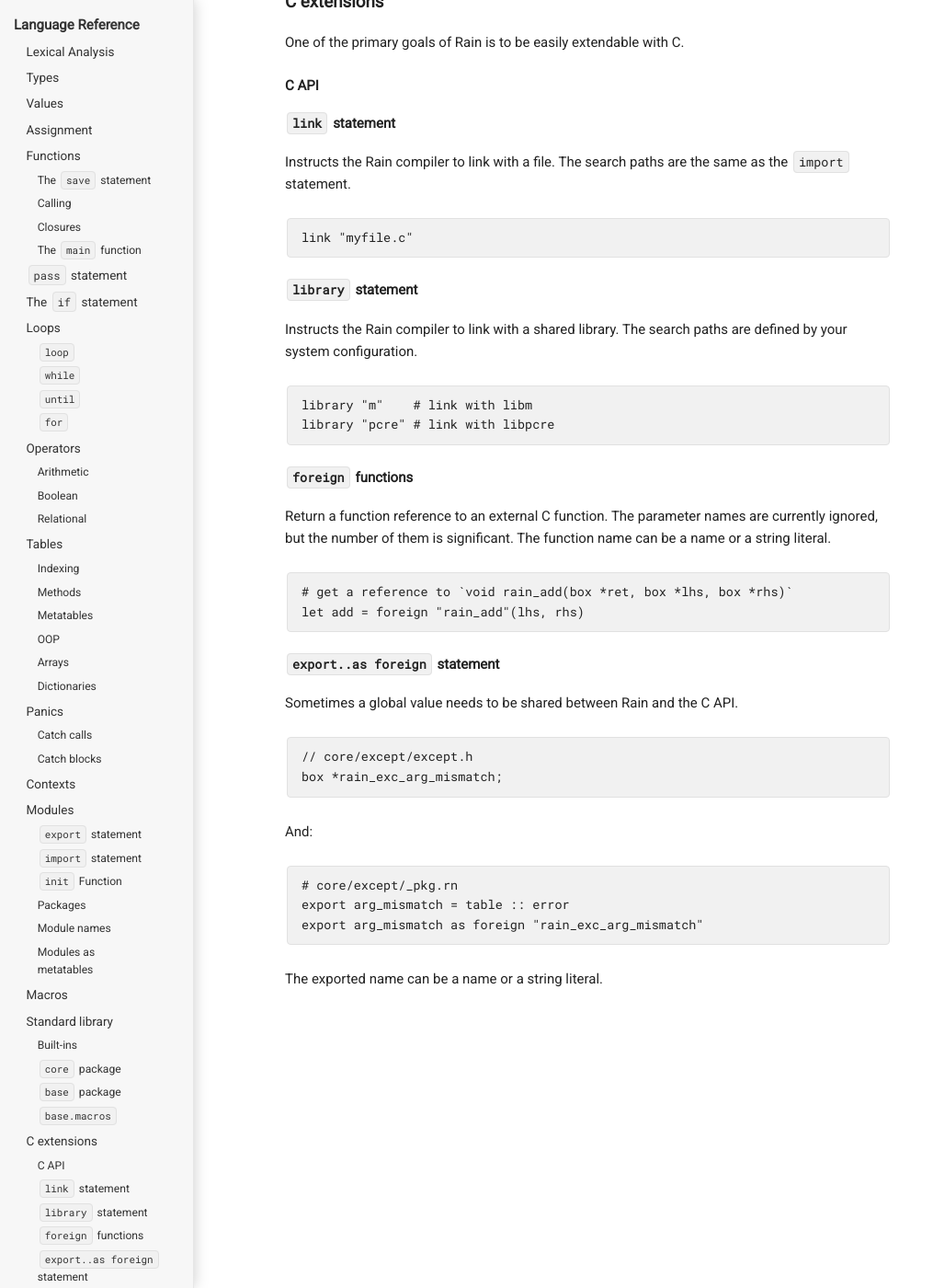
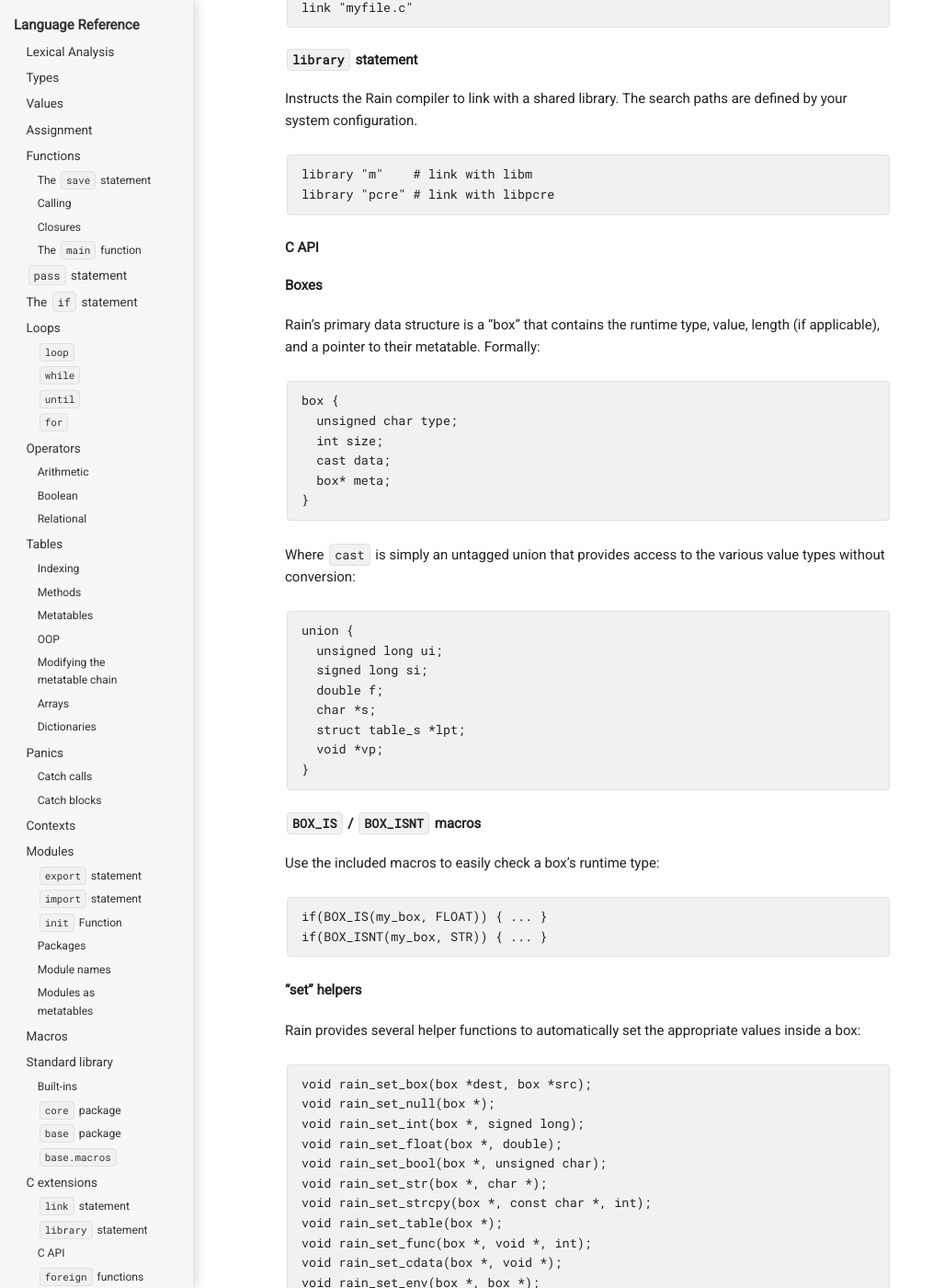
Before and after one commit to scizzorz/rain, a Jekyll site: the page built from docs/index.md, in a window 1280 px wide and 1400 px high, scrolled down 15230 px. Shown: the whole window at 92% size, without its empty margins (0-1015 px from the left). Built offline with Jekyll 4.4.1, drawn with Linux system fonts in a browser that asks for light colours; some of the changed text lies outside the part shown.

Commit message:
docs: Some small updates

```diff
--- a/docs/index.md
+++ b/docs/index.md
@@ -361,6 +361,16 @@
     s:init(5)       # "init" is defined on square
     print(s:area()) # 25 - "area" is first defined on rectangle
 
+#### Modifying the metatable chain
+
+You can modify the metatable chain with multiple uses of the `::` operator.
+The `::` operator is right-associative.
+
+    let a = table                # a
+    let b = table :: a           # b -> a
+    let c = table :: a           # c -> a
+    let d = table :: c :: b :: a # d -> c -> b -> a
+
 #### Arrays
 
 Rain has no formal "arrays" - it simply mimics them by using tables with keys
@@ -541,29 +551,20 @@
 
 Because modules are simply tables, they can be used as metatables / classes.
 
-    import array
+    import rand
 
-    let arr = table :: array
-    arr[0] = "Zero"
-    arr[1] = "One"
-    arr[2] = "Two"
+    let rng = table :: rand # `rng` acts as a new "instance" of `rand`
 
-    for val in arr:values() # values is a method defined in base.array
-      print(val)
+    rng:seed(0)
+    rand:seed(1)
 
-In fact, if `array` is imported, then array literals automatically have it set
-as their metatable:
+    print(rng:next())
+    print(rand:next())
 
-    import array
-
-    let arr = ["Zero", "One", "Two"]
-
-    for val in arr:values()
-      print(val)
-
-The same is true of dictionary literals and the `dict` module.
 
 ### Macros
+
+Rain supports AST-rewriting macros.
 
 ### Standard library
 
@@ -618,16 +619,6 @@
 
 Things that Rain likes to have.
 
-##### `base.array`
-
-A module containing array helpers. Often used as a metatable. If imported,
-array literals have it preset as their metatable.
-
-##### `base.dict`
-
-A module containing dict helpers. Often used as a metatable. If imported,
-dictionary literals have it preset as their metatable.
-
 #### `base.macros`
 
 Some helper macros.
@@ -652,6 +641,56 @@
 
     library "m"    # link with libm
     library "pcre" # link with libpcre
+
+#### C API
+
+##### Boxes
+
+Rain's primary data structure is a "box" that contains the runtime type, value,
+length (if applicable), and a pointer to their metatable. Formally:
+
+    box {
+      unsigned char type;
+      int size;
+      cast data;
+      box* meta;
+    }
+
+Where `cast` is simply an untagged union that provides access to the various
+value types without conversion:
+
+    union {
+      unsigned long ui;
+      signed long si;
+      double f;
+      char *s;
+      struct table_s *lpt;
+      void *vp;
+    }
+
+##### `BOX_IS` / `BOX_ISNT` macros
+
+Use the included macros to easily check a box's runtime type:
+
+    if(BOX_IS(my_box, FLOAT)) { ... }
+    if(BOX_ISNT(my_box, STR)) { ... }
+
+##### "set" helpers
+
+Rain provides several helper functions to automatically set the appropriate
+values inside a box:
+
+    void rain_set_box(box *dest, box *src);
+    void rain_set_null(box *);
+    void rain_set_int(box *, signed long);
+    void rain_set_float(box *, double);
+    void rain_set_bool(box *, unsigned char);
+    void rain_set_str(box *, char *);
+    void rain_set_strcpy(box *, const char *, int);
+    void rain_set_table(box *);
+    void rain_set_func(box *, void *, int);
+    void rain_set_cdata(box *, void *);
+    void rain_set_env(box *, box *);
 
 #### `foreign` functions
 
@@ -676,3 +715,30 @@
     export arg_mismatch as foreign "rain_exc_arg_mismatch"
 
 The exported name can be a name or a string literal.
+
+#### Putting it together
+
+Define your own function:
+
+    // ext.c
+    #include "rain.h"
+    void rain_ext_is_float(box *ret, box *val) {
+      if(BOX_IS(val, FLOAT)) {
+        printf("Your box is a float.\n");
+        rain_set_bool(ret, 1);
+      }
+      else {
+        printf("Your box is not a float.\n");
+        rain_set_bool(ret, 0);
+      }
+    }
+
+Link with the extension file in your Rain code and declare a `foreign`:
+
+    # ext.rn
+    link "ext.c"
+    export is_float = foreign "rain_ext_is_float"(val)
+
+    let main = func()
+      is_float(3.0)
+      is_float(3)
```
Also changed, not shown: other parts of docs/index.md (+1 -3 lines).
